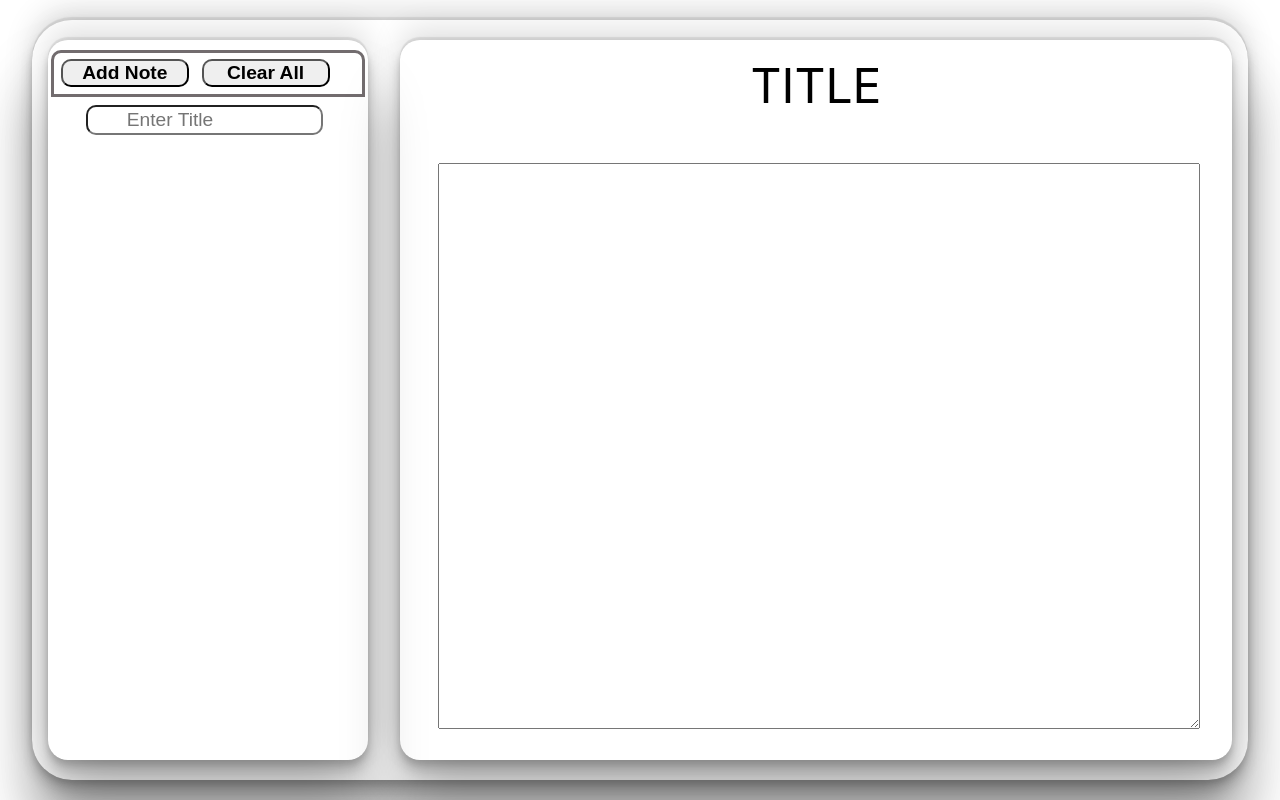
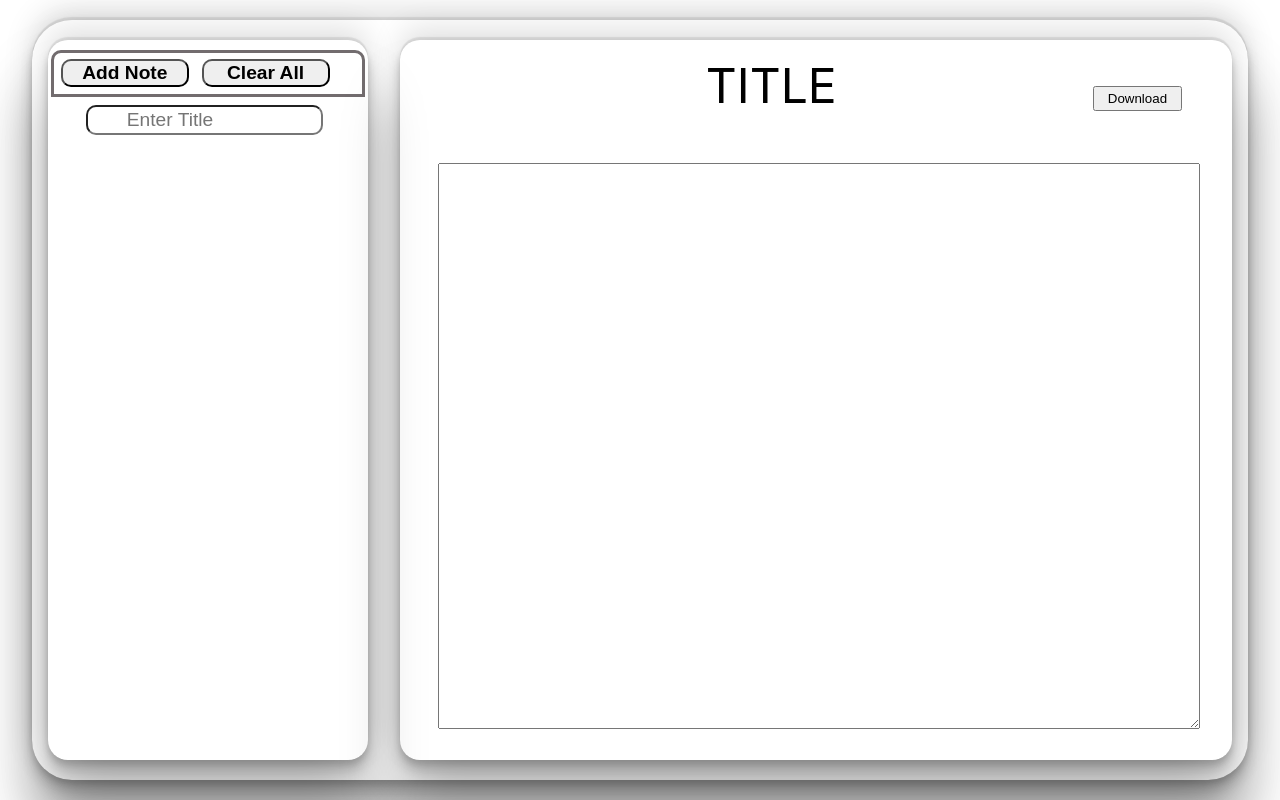
Before and after one commit to umangbanerjee/reactapp-to-make-notes, a React (Create React App) app: page / in a window 1280 px wide. Built offline with nearby package versions, Linux system fonts and the light colour scheme; the HTML template or start-up script is replaced by a standard one.

Commit message:
download button added

```diff
--- a/package.json
+++ b/package.json
@@ -6,6 +6,7 @@
     "@testing-library/jest-dom": "^5.17.0",
     "@testing-library/react": "^13.4.0",
     "@testing-library/user-event": "^13.5.0",
+    "jspdf": "^2.5.1",
     "primereact": "^10.5.1",
     "react": "^18.2.0",
     "react-dom": "^18.2.0",
--- a/src/components/Notes.jsx
+++ b/src/components/Notes.jsx
@@ -1,6 +1,7 @@
 import React from 'react'
 import styles from './Notes.module.css'
 import { useState } from 'react'
+import { jsPDF } from 'jspdf';
 export default function Notes() {
   const [obj, setObj] =useState({title:"",txtarea:""});
   const [arr, setArr] =useState([])
@@ -8,6 +9,14 @@ export default function Notes() {
  function handleDel(index){
    setArr(arr.filter((element,ind)=> ind!==index))
    setObj({title:"",txtarea:""})
+ }
+ function handleDownload(e){
+   e.preventDefault();
+   const doc = new jsPDF();
+
+doc.text(`${obj.txtarea}`, 10, 10);
+doc.save(`${obj.title}`.pdf);
+
  }
 
    function handleSubmit(e){
@@ -57,7 +66,7 @@ export default function Notes() {
 
         </div>
         <div className={styles.notetitle}>
-            <div className={styles.maintitle}>{obj.title!==''?obj.title:"TITLE"}</div>
+            <div className={styles.maintitle}>{obj.title!==''?obj.title:"TITLE"}<button onClick={handleDownload} className={styles.dnldbtn}>Download</button></div>
           <div className={styles.txtarea}>
           <textarea  name="" id="txtarea"value={obj.txtarea} onChange={handleChange}></textarea>
           </div>
--- a/src/components/Notes.module.css
+++ b/src/components/Notes.module.css
@@ -70,6 +70,7 @@
     margin-top:2vh;
     text-align: center;
     font-size:3em;
+    margin-left: 20vw;
 }
 .txtarea{
     margin-top:6vh;
@@ -91,3 +92,11 @@
   height: 1.7em;
 
 }
+.dnldbtn{
+    margin-left: 20vw;
+    width: 7vw;
+    height: 2vw;
+}
+.dnldbtn:hover{
+ background-color: rgb(29, 145, 106);
+}
```
Also changed, not shown: 1 other file (tests, documents, lock files or other folders).
